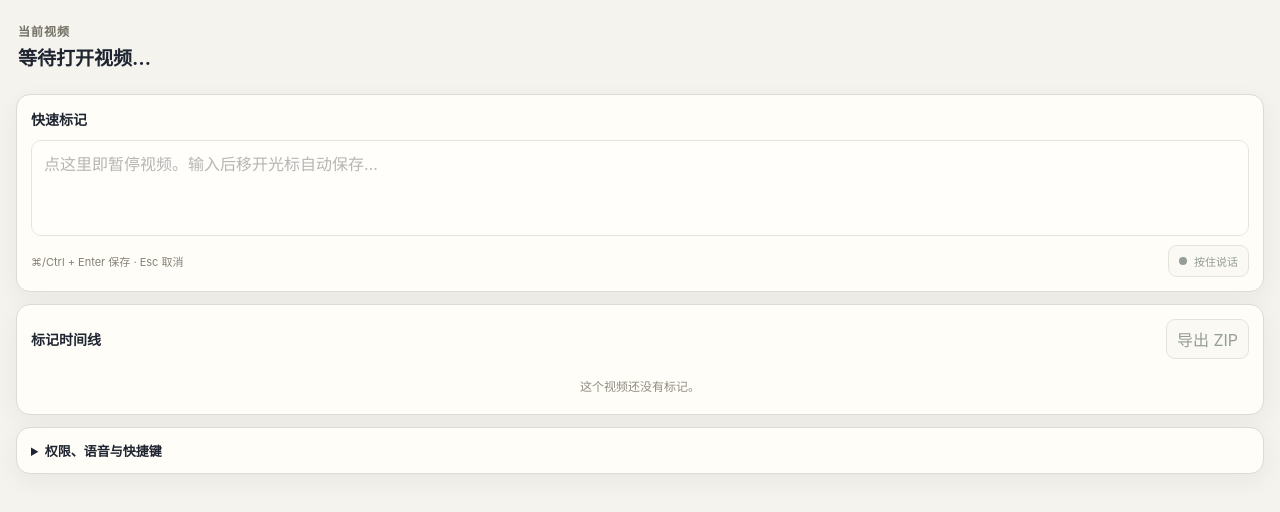
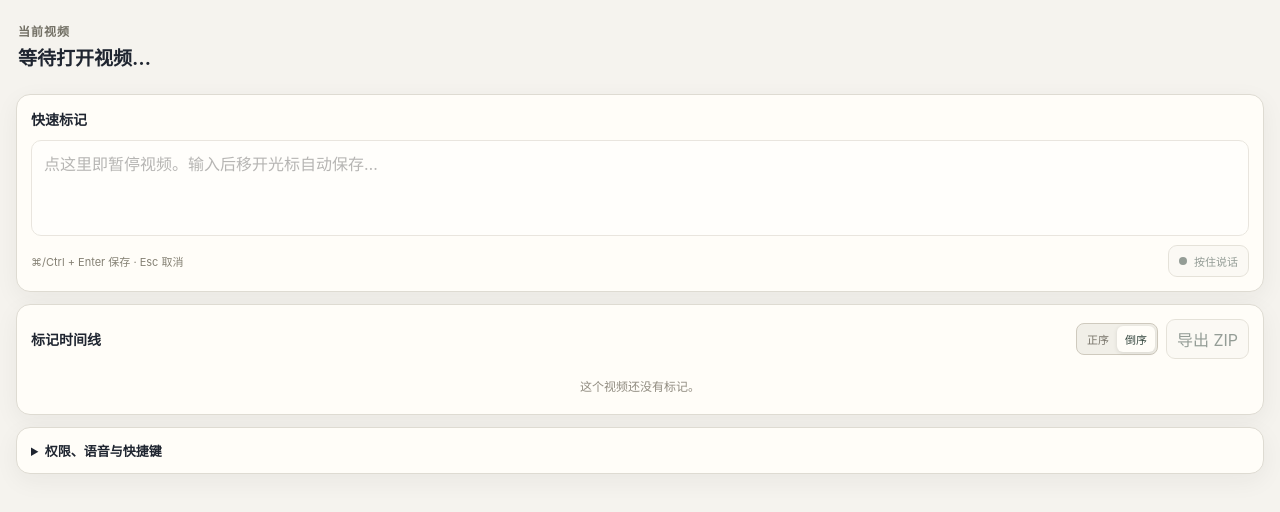
Before and after one commit to IronUnicorn66/video-notes, a browser extension: page src/sidepanel.html in a window 1280 px wide. Drawn offline with Linux system fonts and the light colour scheme.

Commit message:
新增: 支持切换侧栏笔记排序

```diff
--- /dev/null
+++ b/src/core/note-sort-controller.js
@@ -0,0 +1,36 @@
+import { normalizeNoteSortOrder } from "./note-sort-order.js";
+
+export function createNoteSortController({
+  initialOrder,
+  onOrderChange,
+  persistOrder,
+  onPersistError = () => {},
+}) {
+  let order = normalizeNoteSortOrder(initialOrder);
+
+  function apply(value) {
+    const nextOrder = normalizeNoteSortOrder(value);
+    if (nextOrder === order) return false;
+    order = nextOrder;
+    onOrderChange(order);
+    return true;
+  }
+
+  return {
+    get order() {
+      return order;
+    },
+    sync(value) {
+      return apply(value);
+    },
+    async select(value) {
+      if (!apply(value)) return false;
+      try {
+        await persistOrder(order);
+      } catch (error) {
+        onPersistError(error);
+      }
+      return true;
+    },
+  };
+}
--- a/src/sidepanel.css
+++ b/src/sidepanel.css
@@ -97,6 +97,38 @@ h2 {
   align-items: center;
   justify-content: space-between;
   gap: 10px;
+}
+
+.timeline-actions,
+.note-sort-toggle {
+  display: inline-flex;
+  align-items: center;
+}
+
+.timeline-actions {
+  gap: 8px;
+}
+
+.note-sort-toggle {
+  border: 1px solid #cfcabe;
+  border-radius: 8px;
+  padding: 2px;
+  background: #f1efe8;
+}
+
+.note-sort-button {
+  border: 0;
+  border-radius: 6px;
+  padding: 5px 8px;
+  color: #777369;
+  background: transparent;
+  font-size: 11px;
+}
+
+.note-sort-button.is-active {
+  color: #34463e;
+  background: #fffdf8;
+  box-shadow: 0 1px 4px rgba(44, 40, 32, 0.12);
 }
 
 .time-chip {
--- a/src/sidepanel.html
+++ b/src/sidepanel.html
@@ -42,7 +42,25 @@
       <section class="timeline" aria-labelledby="timeline-title">
         <div class="section-row">
           <h2 id="timeline-title">标记时间线</h2>
-          <button id="export-button" class="secondary-button" type="button" disabled>导出 ZIP</button>
+          <div class="timeline-actions">
+            <div class="note-sort-toggle" role="group" aria-label="笔记显示顺序">
+              <button
+                class="note-sort-button"
+                type="button"
+                data-note-sort-order="oldest"
+                aria-pressed="false"
+                title="最早笔记在前"
+              >正序</button>
+              <button
+                class="note-sort-button is-active"
+                type="button"
+                data-note-sort-order="newest"
+                aria-pressed="true"
+                title="最新笔记在前"
+              >倒序</button>
+            </div>
+            <button id="export-button" class="secondary-button" type="button" disabled>导出 ZIP</button>
+          </div>
         </div>
         <ol id="note-list" class="note-list"></ol>
         <p id="empty-notes" class="empty-state">这个视频还没有标记。</p>
--- a/src/sidepanel.js
+++ b/src/sidepanel.js
@@ -1,4 +1,6 @@
 import { formatTimestamp } from "./core/note-format.js";
+import { normalizeNoteSortOrder, sortNotesForDisplay } from "./core/note-sort-order.js";
+import { createNoteSortController } from "./core/note-sort-controller.js";
 import { WHISPER_ORIGINS } from "./core/model-config.js";
 import { SCREENSHOT_ORIGINS } from "./core/media-permissions.js";
 import {
@@ -20,6 +22,7 @@ const elements = {
   recordingTimer: document.querySelector("#recording-timer"),
   noteList: document.querySelector("#note-list"),
   emptyNotes: document.querySelector("#empty-notes"),
+  noteSortButtons: document.querySelectorAll("[data-note-sort-order]"),
   exportButton: document.querySelector("#export-button"),
   whisperDetail: document.querySelector("#whisper-detail"),
   whisperModelSelect: document.querySelector("#whisper-model-select"),
@@ -59,6 +62,8 @@ let microphonePermissionStatus = null;
 let pendingWhisperModelId = null;
 let whisperStatus = null;
 let renderGeneration = 0;
+let currentNotes = [];
+let noteSortController;
 
 const sidePanelRefresh = createSidePanelRefreshController(() => {
   void refresh();
@@ -245,11 +250,15 @@ async function renderNoteAssets(note, container, generation) {
 }
 
 function renderNotes(notes) {
+  currentNotes = notes;
   const generation = ++renderGeneration;
   closeScreenshotDialog();
   stopNoteMedia(elements.noteList);
   assetUrls.revokeAll();
-  const saved = notes.filter((note) => note.status === "saved");
+  const saved = sortNotesForDisplay(
+    currentNotes.filter((note) => note.status === "saved"),
+    noteSortController.order,
+  );
   elements.noteList.replaceChildren();
   elements.emptyNotes.hidden = saved.length > 0;
   elements.exportButton.disabled = saved.length === 0;
@@ -398,6 +407,14 @@ function renderNotes(notes) {
       item.append(warningLine);
     }
     elements.noteList.append(item);
+  }
+}
+
+function renderNoteSortOrder() {
+  for (const button of elements.noteSortButtons) {
+    const active = button.dataset.noteSortOrder === noteSortController.order;
+    button.classList.toggle("is-active", active);
+    button.setAttribute("aria-pressed", String(active));
   }
 }
 
@@ -678,6 +695,12 @@ elements.exportButton.addEventListener("click", async () => {
   }
 });
 
+for (const button of elements.noteSortButtons) {
+  button.addEventListener("click", () => {
+    void noteSortController.select(button.dataset.noteSortOrder);
+  });
+}
+
 elements.whisperModelSelect.addEventListener("change", () => {
   pendingWhisperModelId = elements.whisperModelSelect.value;
   void renderWhisperStatus();
@@ -757,6 +780,9 @@ chrome.storage.onChanged.addListener((changes, area) => {
   if (area === "local" && changes.shortcutCode?.newValue) {
     elements.keyButton.textContent = shortcutLabel(changes.shortcutCode.newValue);
   }
+  if (area === "local" && changes.noteSortOrder && noteSortController) {
+    noteSortController.sync(changes.noteSortOrder.newValue);
+  }
   if (area === "local" && changes.microphoneReady) {
     microphoneReady = changes.microphoneReady.newValue === true;
     void renderPermissionStatus();
@@ -781,8 +807,21 @@ window.addEventListener("pagehide", () => {
   }
 });
 
-const { shortcutCode = "AltRight" } = await chrome.storage.local.get("shortcutCode");
+const { shortcutCode = "AltRight", noteSortOrder } = await chrome.storage.local.get({
+  shortcutCode: "AltRight",
+  noteSortOrder: "newest",
+});
 elements.keyButton.textContent = shortcutLabel(shortcutCode);
+noteSortController = createNoteSortController({
+  initialOrder: normalizeNoteSortOrder(noteSortOrder),
+  onOrderChange: () => {
+    renderNoteSortOrder();
+    renderNotes(currentNotes);
+  },
+  persistOrder: async (order) => chrome.storage.local.set({ noteSortOrder: order }),
+  onPersistError: (error) => showToast(error.message),
+});
+renderNoteSortOrder();
 const panelContext = await request({ type: "GET_SIDEPANEL_CONTEXT" });
 sidePanelRefresh.setTabId(panelContext.tabId);
 await Promise.all([
```
Also changed, not shown: tests/note-sort-controller.test.js (added, +55 -0 lines).
